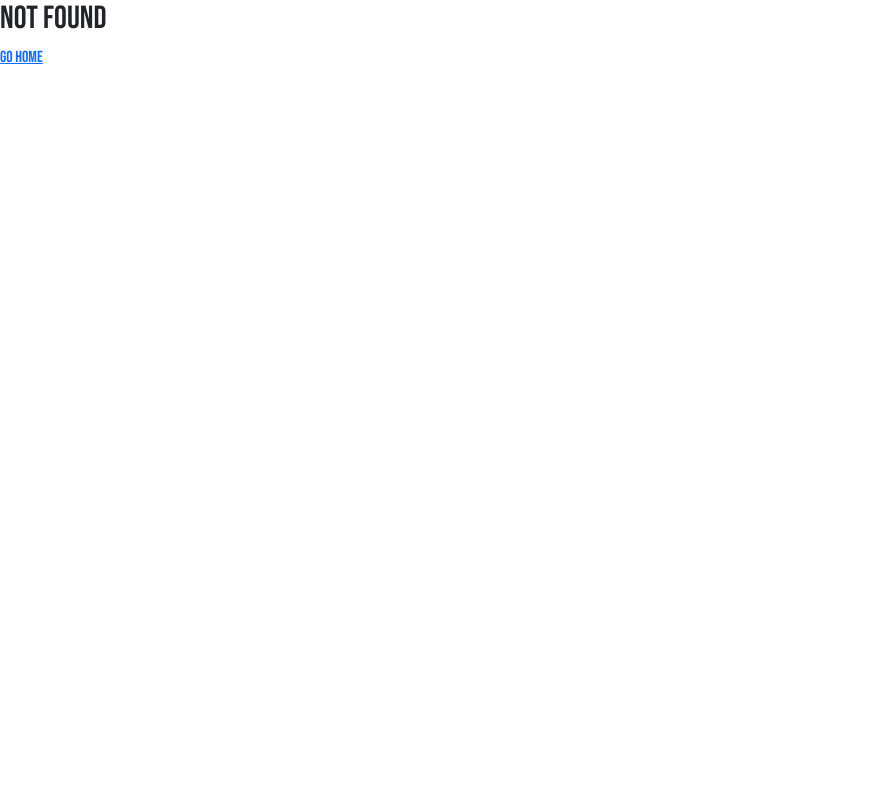
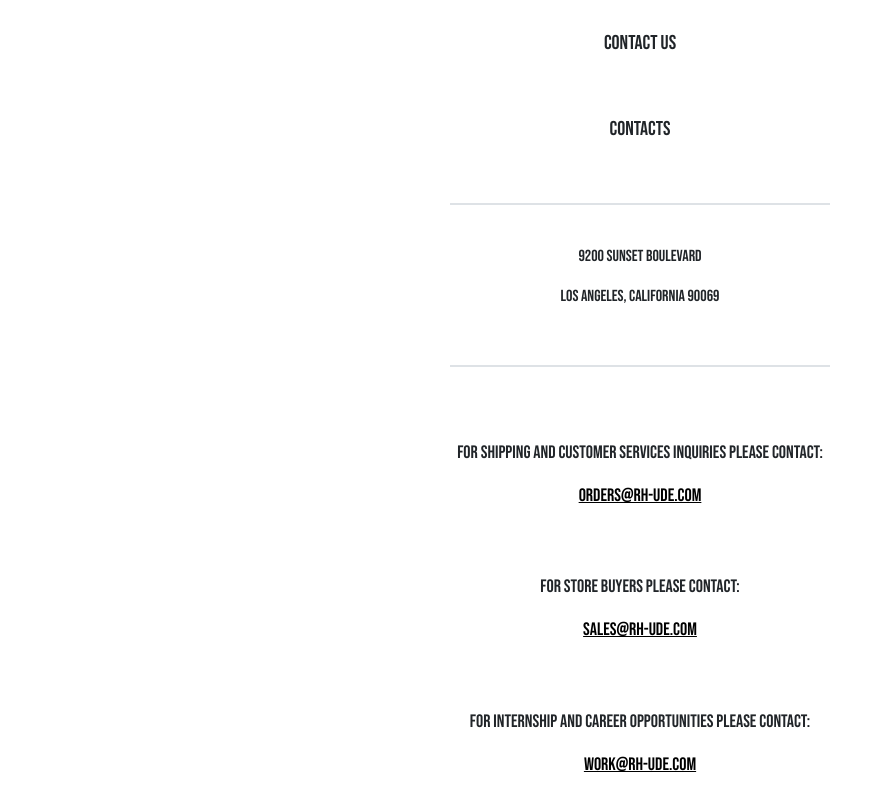
Before and after one commit to mindXcape/phasezero-clothing, a React (Vite) app: page /contact in a window 1280 px wide. Before the commit this address had no page. Shown: the top 810 px of the page, without its empty margins (0-893 px from the left). Built offline with nearby package versions, Linux system fonts and the light colour scheme.

Commit message:
PHS-29 converted jsx into tsx for contact page

```diff
--- a/src/App.tsx
+++ b/src/App.tsx
@@ -4,12 +4,14 @@
 import Home from './pages/Home';
 import NotFound from './pages/NotFound';
 import Count from './Count';
+import Contact from './pages/Contact';
 
 export function App() {
   return (
     <Routes>
       <Route path="/" element={<Home />} />
       <Route path="/count" element={<Count />} />
+      <Route path="/contact" element={<Contact />} />
       <Route path="*" element={<NotFound />} />
     </Routes>
   );
--- /dev/null
+++ b/src/pages/Contact.tsx
@@ -0,0 +1,47 @@
+import React from 'react';
+import { Link } from 'react-router-dom';
+import '../scss/main.scss';
+
+export default function Contact() {
+  return (
+    <address>
+      <div className="contact__contain">
+        {/* Upper box for contact page */}
+        <div className="top__box">
+          <p>CONTACT US</p>
+          <p>CONTACTS</p>
+        </div>
+        {/* middle box for contact page */}
+        <div className="middle__box">
+          <span className="border" />
+          <br />
+          <p>9200 Sunset Boulevard</p>
+          <p>Los Angeles, California 90069</p>
+          <br />
+          <span className="border" />
+        </div>
+        {/* bottom box for contact page */}
+        <div className="bottom__box">
+          <div className="bottom__box__item">
+            <p>FOR SHIPPING AND CUSTOMER SERVICES INQUIRIES PLEASE CONTACT:</p>
+            <Link to="/orders_email" className="bottom__box__item">
+              ORDERS@RH-UDE.COM
+            </Link>
+          </div>
+          <div className="bottom__box__item">
+            <p>FOR STORE BUYERS PLEASE CONTACT:</p>
+            <Link to="/sales_email" className="bottom__box__item">
+              SALES@RH-UDE.COM
+            </Link>
+          </div>
+          <div className="bottom__box__item">
+            <p>FOR INTERNSHIP AND CAREER OPPORTUNITIES PLEASE CONTACT:</p>
+            <Link to="/work_email" className="bottom__box__item">
+              WORK@RH-UDE.COM
+            </Link>
+          </div>
+        </div>
+      </div>
+    </address>
+  );
+}
--- a/src/scss/pages/__pages-dir.scss
+++ b/src/scss/pages/__pages-dir.scss
@@ -3,3 +3,4 @@
 Files inside this folder should contain all styles relating to a page.
 */
 @import './home';
+@import './contact';
--- /dev/null
+++ b/src/scss/pages/_contact.scss
@@ -0,0 +1,85 @@
+@use "../abstracts/variables";
+@import "../abstracts/mixins";
+
+address {
+  height: 936px;
+  display: flex;
+  align-items: center;
+  justify-content: center;
+
+  .contact__contain {
+    width: 90%;
+    height: 100%;
+    .top__box {
+      width: 100%;
+      height: 20%;
+      display: flex;
+      flex-direction: column;
+      align-items: center;
+      justify-content: center;
+
+      span {
+        padding: 28px;
+      }
+
+      p {
+        padding: 20px 0px;
+        font-size: 20px;
+      }
+    }
+
+    .middle__box {
+      height: 20%;
+      width: 100%;
+      display: flex;
+      flex-direction: column;
+      align-items: center;
+
+      .border {
+        width: 380px;
+        height: 3px;
+        margin: 16px 0px;
+        border-bottom: 3px solid black;
+        border-width: 380px;
+
+        @include sm {
+          width: 270px;
+        }
+      }
+
+    }
+    .bottom__box {
+      height: 50%;
+      width: 100%;
+      display: flex;
+      flex-direction: column;
+      align-items: center;
+      justify-content: space-evenly;
+
+      .bottom__box__item {
+        display: flex;
+        flex-direction: column;
+        width: 100%;
+        align-items: center;
+        justify-content: center;
+
+        p {
+          font-size: large;
+          text-align: center;
+
+          @include sm {
+            font-size: medium;
+          }
+        }
+        .bottom__box__item {
+          color: black;
+          font-size: 18px;
+
+          &:hover {
+            text-decoration: 3px solid black;
+          }
+        }
+      }
+    }
+  }
+}
```
